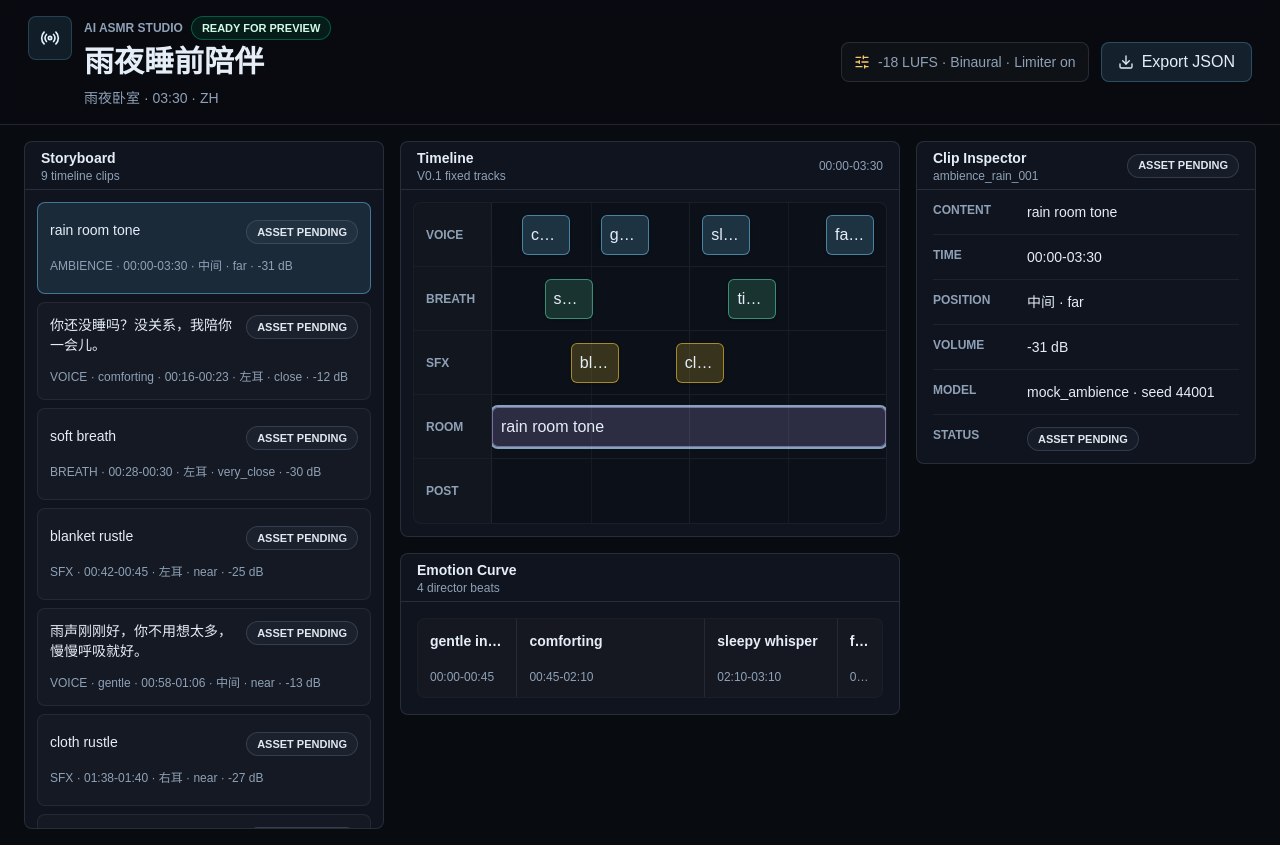
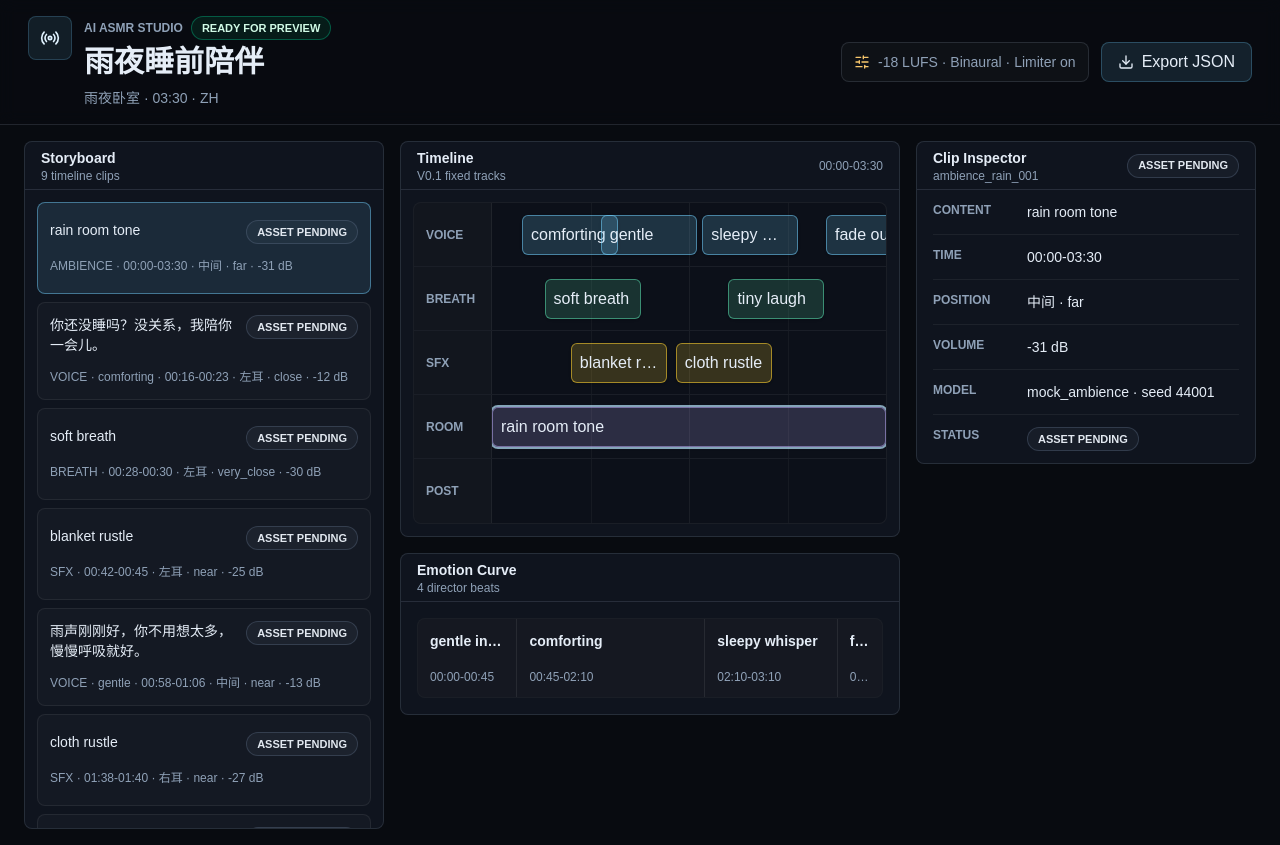
Before and after one commit to 128Ghe980/asmr_director, a Next.js app in the folder apps/web/: page / in a window 1280 px wide. Built offline with nearby package versions, Linux system fonts and the light colour scheme.

Commit message:
polish: verify studio console layout

```diff
--- a/apps/web/src/app/globals.css
+++ b/apps/web/src/app/globals.css
@@ -32,6 +32,8 @@
 
 * {
   box-sizing: border-box;
+  scrollbar-color: rgba(143, 161, 183, 0.42) rgba(16, 22, 32, 0.52);
+  scrollbar-width: thin;
 }
 
 html {
@@ -67,3 +69,22 @@ button {
 ::selection {
   background: rgba(56, 189, 248, 0.28);
 }
+
+::-webkit-scrollbar {
+  height: 0.625rem;
+  width: 0.625rem;
+}
+
+::-webkit-scrollbar-track {
+  background: rgba(16, 22, 32, 0.52);
+}
+
+::-webkit-scrollbar-thumb {
+  background: rgba(143, 161, 183, 0.38);
+  border: 2px solid rgba(16, 22, 32, 0.52);
+  border-radius: 999px;
+}
+
+::-webkit-scrollbar-thumb:hover {
+  background: rgba(143, 161, 183, 0.58);
+}
--- a/apps/web/src/components/studio/studio-app.tsx
+++ b/apps/web/src/components/studio/studio-app.tsx
@@ -41,8 +41,8 @@ function EmotionCurve({ project }: { project: AsmrProject }) {
         </div>
       </div>
 
-      <div className="p-4">
-        <div className="flex h-20 overflow-hidden rounded-lg border border-white/[0.06] bg-black/16">
+      <div className="overflow-x-auto p-4">
+        <div className="flex h-20 min-w-[680px] overflow-hidden rounded-lg border border-white/[0.06] bg-black/16 lg:min-w-0">
           {project.emotion_curve.map((point) => {
             const duration = point.end - point.start;
             const width = `${Math.max(6, (duration / project.duration) * 100)}%`;
--- a/apps/web/src/components/studio/timeline-panel.tsx
+++ b/apps/web/src/components/studio/timeline-panel.tsx
@@ -76,8 +76,8 @@ export function TimelinePanel({
         </div>
       </div>
 
-      <div className="p-3">
-        <div className="overflow-hidden rounded-lg border border-white/[0.06] bg-black/16">
+      <div className="overflow-x-auto p-3">
+        <div className="min-w-[720px] overflow-hidden rounded-lg border border-white/[0.06] bg-black/16 lg:min-w-0">
           {fixedTracks.map(({ type, label }) => {
             const clips =
               type === "post_processing"
@@ -114,7 +114,7 @@ export function TimelinePanel({
                         aria-pressed={isSelected}
                         title={`${getClipLabel(clip)} · ${timeRange}`}
                         className={clsx(
-                          "absolute top-3 flex h-10 min-w-12 items-center overflow-hidden rounded-md border px-2 text-left text-[11px] font-semibold leading-none shadow-sm transition-colors focus:outline-none focus:ring-2 focus:ring-sky-300/45",
+                          "absolute top-3 flex h-10 min-w-24 items-center overflow-hidden rounded-md border px-2 text-left text-[11px] font-semibold leading-none shadow-sm transition-colors focus:outline-none focus:ring-2 focus:ring-sky-300/45",
                           clipTones[clip.track],
                           isSelected && "ring-2 ring-sky-200/70",
                         )}
```
